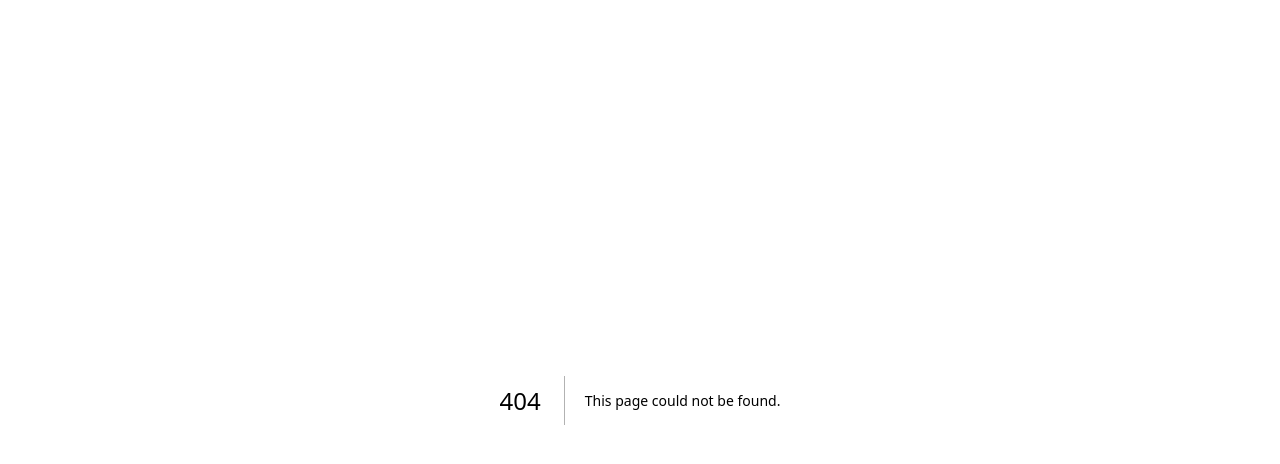
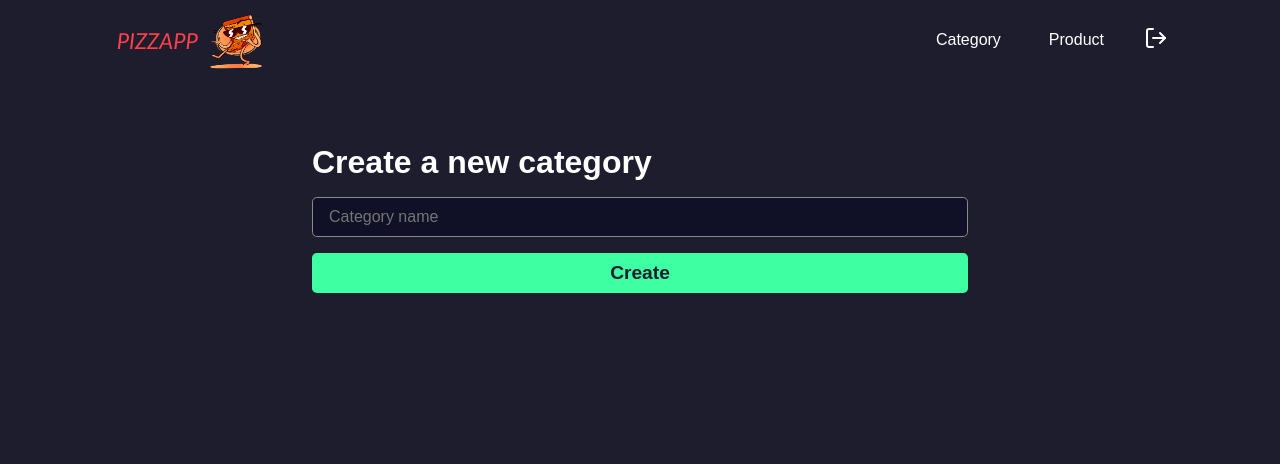
Before and after one commit to LucasAlvaresA/pizzapp-web, a Next.js app: page /category in a window 1280 px wide. Before the commit this address had no page. Shown: the top 464 px of the page. Built offline with nearby package versions, Linux system fonts and the light colour scheme.

Commit message:
✨ create category page and functions

```diff
--- /dev/null
+++ b/src/pages/category/index.tsx
@@ -0,0 +1,54 @@
+import Head from "next/head";
+import { Header } from "../../components/Header";
+import styles from "./styles.module.scss";
+import { FormEvent, useState } from "react";
+import { api } from "../../services/apiClient";
+import { setUpAPIClient } from "../../services/api";
+import { toast } from "react-toastify";
+
+export default function Category() {
+    const [name, setName] = useState("");
+
+    async function handleRegister(event: FormEvent) {
+        event.preventDefault();
+
+        if (name === "") {
+            return;
+        }
+
+        await api.post("/category", {
+            name: name,
+        });
+
+        toast.success("Category created successfully!");
+        setName("");
+    }
+
+    return (
+        <>
+            <Head>
+                <title>Pizzapp - Category</title>
+            </Head>
+            <div>
+                <Header />
+                <main className={styles.container}>
+                    <h1>Create a new category</h1>
+
+                    <form className={styles.form} onSubmit={handleRegister}>
+                        <input
+                            type="text"
+                            placeholder="Category name"
+                            className={styles.input}
+                            value={name}
+                            onChange={(e) => setName(e.target.value)}
+                        />
+
+                        <button className={styles.button} type="submit">
+                            Create
+                        </button>
+                    </form>
+                </main>
+            </div>
+        </>
+    );
+}
--- /dev/null
+++ b/src/pages/category/styles.module.scss
@@ -0,0 +1,38 @@
+.container {
+    max-width: 720px;
+    margin: 4rem auto;
+    padding: 0 2rem;
+    display: flex;
+    justify-content: space-between;
+    flex-direction: column;
+}
+
+.container h1 {
+    color: var(--white);
+}
+
+.form {
+    display: flex;
+    flex-direction: column;
+    margin: 1rem 0;
+}
+
+.input {
+    background-color: var(--dark-900);
+    padding: 1rem;
+    height: 40px;
+    border-radius: 0.3rem;
+    color: var(--white);
+    border: 1px solid var(--gray-100);
+    margin-bottom: 1rem;
+}
+
+.button {
+    height: 40px;
+    border: 0;
+    background-color: var(--green-900);
+    font-weight: bold;
+    font-size: 1.2rem;
+    border-radius: 0.3rem;
+    color: var(--dark-700);
+}
```
